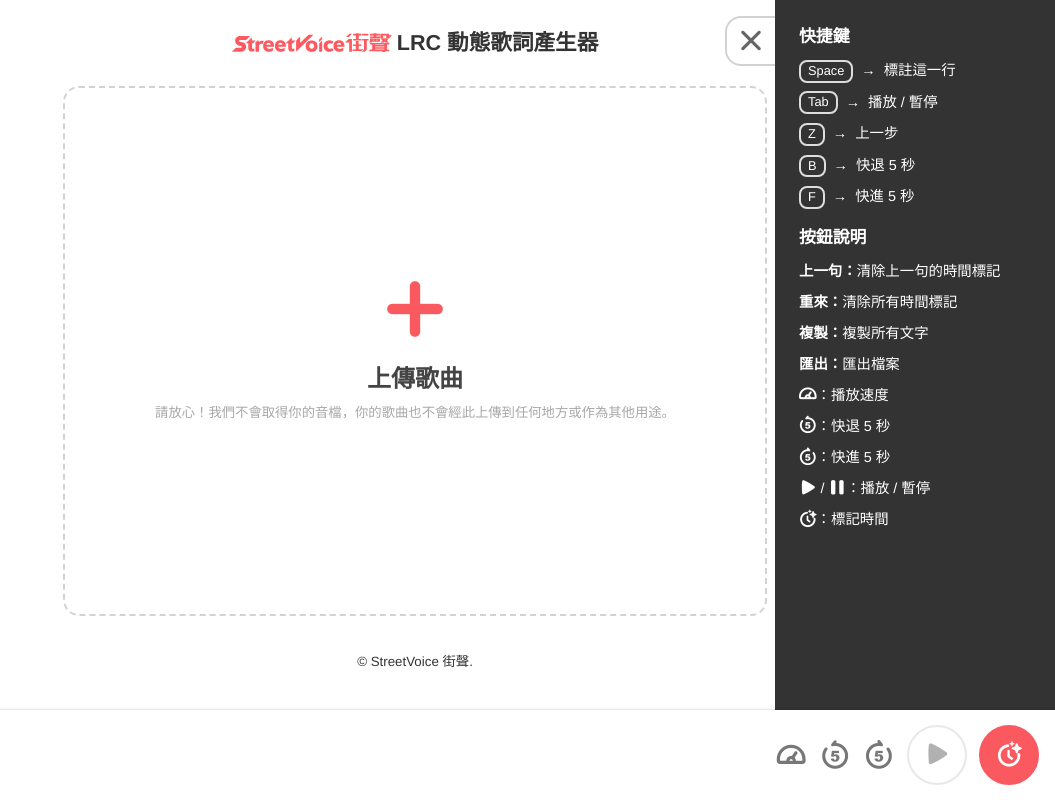
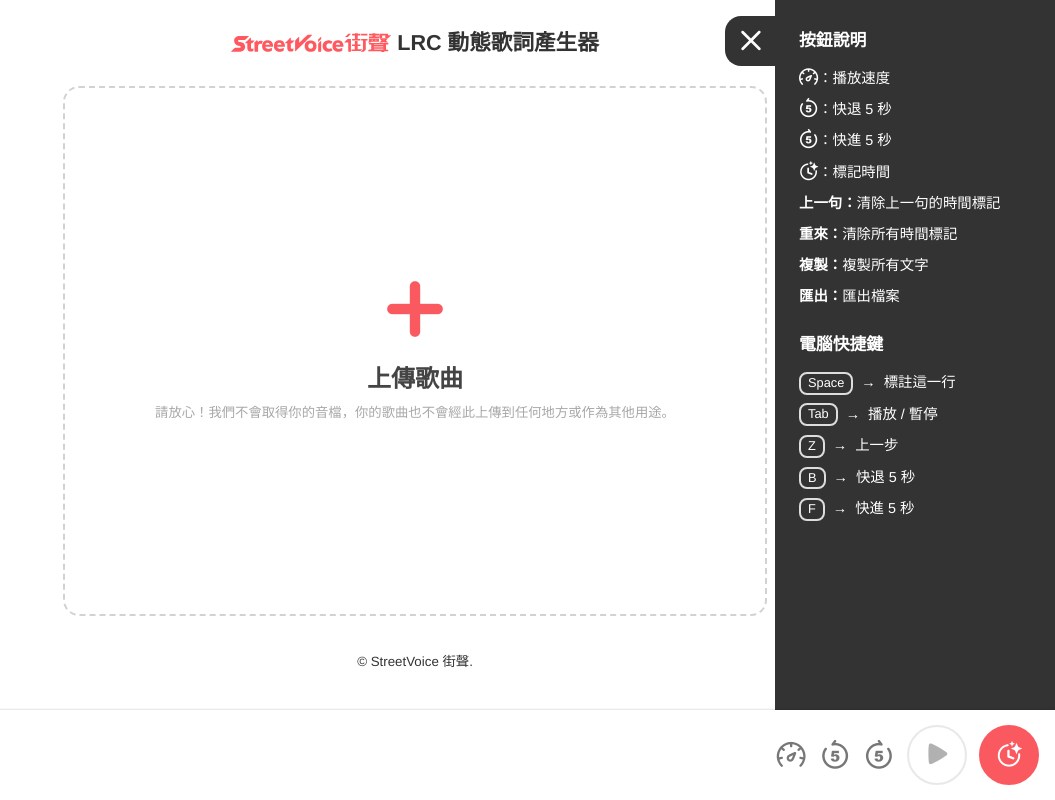
Before and after one commit to StreetVoice/LRCreator, a plain HTML site: page index.html in a window 1280 px wide. Both pictures are taken after a click on the button 1255 px from the left and 41 px from the top of the page. Shown: the whole page, without its empty margins (225-1280 px from the left). Drawn offline with Linux system fonts and the light colour scheme.

Commit message:
修樣式

```diff
--- a/index.html
+++ b/index.html
@@ -59,12 +59,39 @@
   </footer>
 
   <div class="tips-wrapper d-flex collapse" id="collapse-tips">
-    <button class="btn btn-white collapsed" type="button" data-toggle="collapse" data-target="#collapse-tips" aria-expanded="false" aria-controls="collapse-tips">
+    <button class="btn btn-dark collapsed" type="button" data-toggle="collapse" data-target="#collapse-tips" aria-expanded="false" aria-controls="collapse-tips">
       <span class="icon-bulb"></span>
       <span class="icon-close"></span>
     </button>
     <div class="tips-info">
-      <h3>快捷鍵</h3>
+      <h3>按鈕說明</h3>
+      <ul>
+        <li>
+          <span class="icon-speed"></span>：播放速度
+        </li>
+        <li>
+          <span class="icon-backward"></span>：快退 5 秒
+        </li>
+        <li>
+          <span class="icon-forward"></span>：快進 5 秒
+        </li>
+        <li>
+          <span class="icon-time"></span>：標記時間
+        </li>
+        <li>
+          <b>上一句：</b>清除上一句的時間標記
+        </li>
+        <li>
+          <b>重來：</b>清除所有時間標記
+        </li>
+        <li>
+          <b>複製：</b>複製所有文字
+        </li>
+        <li>
+          <b>匯出：</b>匯出檔案
+        </li>
+      </ul>
+      <h3>電腦快捷鍵</h3>
       <ul>
         <li>
           <span class="badge">Space</span><span>→</span><span>標註這一行</span>
@@ -82,36 +109,7 @@
           <span class="badge">F</span><span>→</span><span>快進 5 秒</span>
         </li>
       </ul>
-      <h3>按鈕說明</h3>
-      <ul>
-        <li>
-          <b>上一句：</b>清除上一句的時間標記
-        </li>
-        <li>
-          <b>重來：</b>清除所有時間標記
-        </li>
-        <li>
-          <b>複製：</b>複製所有文字
-        </li>
-        <li>
-          <b>匯出：</b>匯出檔案
-        </li>
-        <li>
-          <span class="icon-speed"></span>：播放速度
-        </li>
-        <li>
-          <span class="icon-backward"></span>：快退 5 秒
-        </li>
-        <li>
-          <span class="icon-forward"></span>：快進 5 秒
-        </li>
-        <li>
-          <span class="icon-play"></span> / <span class="icon-pause"></span>：播放 / 暫停
-        </li>
-        <li>
-          <span class="icon-time"></span>：標記時間
-        </li>
-      </ul>
+
     </div>
     </div>
   </div>
--- a/static/style/styles.css
+++ b/static/style/styles.css
@@ -130,7 +130,11 @@ button:disabled {
   background: #fff;
   color: #666;
 }
-
+.btn-dark {
+  border: 2px solid #333;
+  background: #333;
+  color: #fff;
+}
 .btn-red {
   border: 2px solid #f9595f;
   background: #f9595f;
@@ -217,7 +221,7 @@ header {
 
 header img {
   width: 160px;
-  margin-right: 5px;
+  margin-right: 6px;
 }
 
 h1 {
@@ -550,7 +554,7 @@ footer a {
   bottom: 90px;
   z-index: 100;
 }
-.tips-wrapper .btn-white {
+.tips-wrapper .btn-dark {
   width: 50px;
   height: 50px;
   margin-top: 1rem;
@@ -575,23 +579,24 @@ footer a {
   width: 280px;
   background: #333;
   color: #fff;
-  padding: 1.5rem;
+  padding: 0.25rem 1.5rem;
   font-size: 0.9rem;
   overflow-y: auto;
 }
 .tips-info h3 {
-  margin-bottom: 0.5rem;
+  margin-bottom: 0.75rem;
+  margin-top: 1.5rem;
 }
 .tips-info [class^="icon-"],
 .tips-info [class*=" icon-"] {
-  font-size: 1.1rem;
+  font-size: 1.2rem;
   margin-right: 0;
   vertical-align: text-bottom;
 }
-.tips-wrapper .btn-white:not(.collapsed) .icon-bulb {
+.tips-wrapper .btn-dark:not(.collapsed) .icon-bulb {
   display: none;
 }
-.tips-wrapper .btn-white.collapsed .icon-close {
+.tips-wrapper .btn-dark.collapsed .icon-close {
   display: none;
 }
 
```
Also changed, not shown: static/fonts/icomoon.ttf, static/fonts/icomoon.woff, 2 other files.
